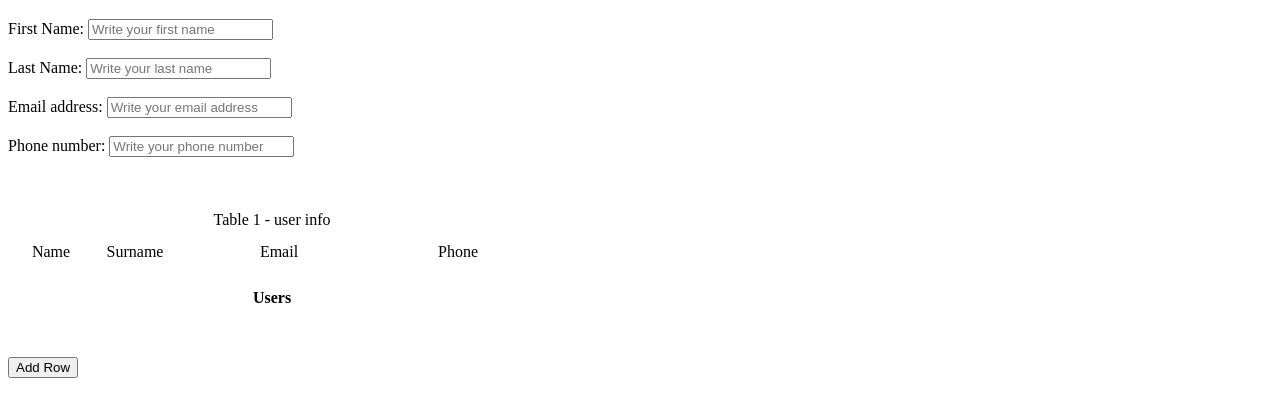
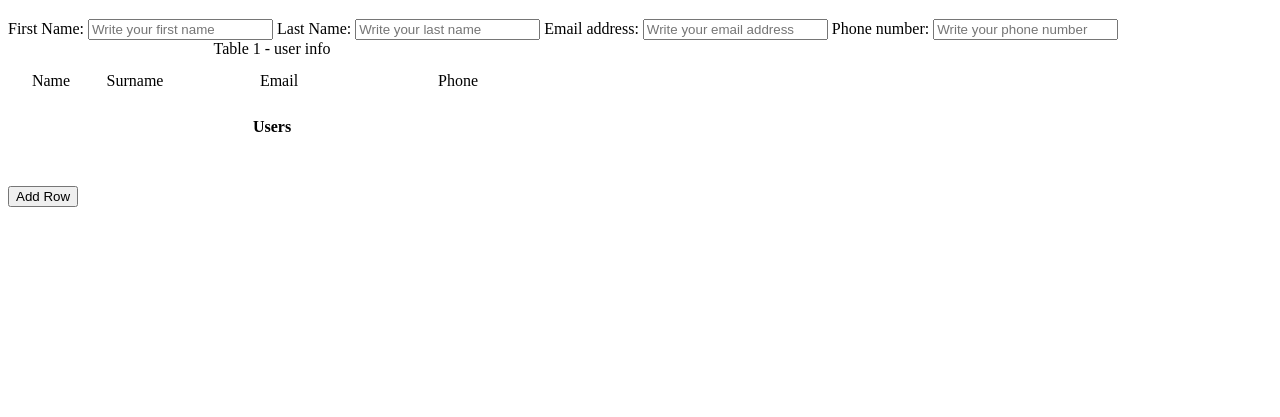
Before and after one commit to PeterLuhovy/r_d_FullStack_hws, a website: page playground/table.html in a window 1280 px wide. Shown: the part 61-478 px from the top of the page. Drawn offline with Linux system fonts and the light colour scheme.

Commit message:
Deleted all br's from table.html

```diff
--- a/playground/table.html
+++ b/playground/table.html
@@ -15,14 +15,14 @@
 
         <form id="formUserData">
             <label for="userFirstName">First Name:</label>
-            <input id="userFirstName" type="text" name="firstName" placeholder="Write your first name"><br><br>
+            <input id="userFirstName" type="text" name="firstName" placeholder="Write your first name">
             <label for="userLastName">Last Name:</label>
-            <input id="userLastName" type="text" name="lastName" placeholder="Write your last name"><br><br>
+            <input id="userLastName" type="text" name="lastName" placeholder="Write your last name">
             <label for="userEmail">Email address:</label>
-            <input id="userEmail" type="text" name="email" placeholder="Write your email address"><br><br>
+            <input id="userEmail" type="text" name="email" placeholder="Write your email address">
             <label for="userPhone">Phone number:</label>
-            <input id="userPhone" type="text" name="phone" placeholder="Write your phone number"><br><br>
-        </form><br><br>
+            <input id="userPhone" type="text" name="phone" placeholder="Write your phone number">
+        </form>
 
         <table id="data">
             <caption>Table 1 - user info</caption>
```
